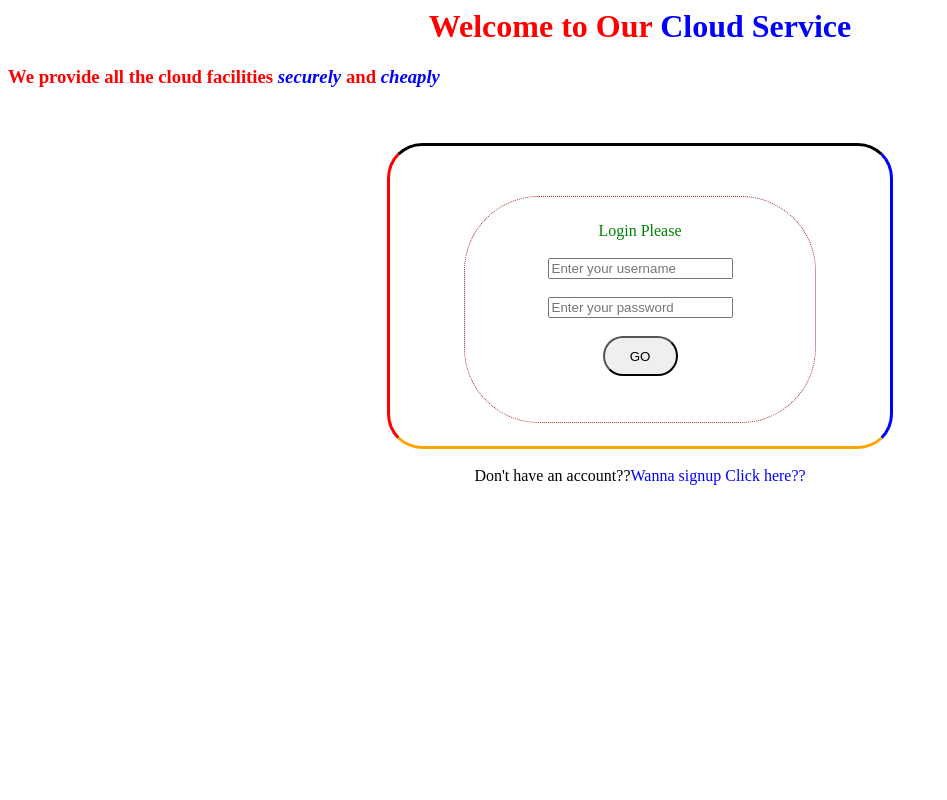
After one commit to lalrishav/cloudService, a PHP site: page /html/users/redhat/r/index.php in a window 1280 px wide. The commit adds this page. Shown: the whole page, without its empty margins (0-947 px from the left). Run offline with PHP 8.4, Linux system fonts and the light colour scheme; some libraries are stand-ins or nearby versions.

Commit message:
changed permission problem

```diff
--- a/html/php/login.php
+++ b/html/php/login.php
@@ -7,6 +7,7 @@ $user = $_POST['user'];
 $password = $_POST['password'];
 
 if($password=="redhat"){
+	exec("sudo mkdir /var/www/html/users/$user");
 	session_start();
 	$_SESSION['user']=$user;
 	//echo exec("sudo useradd $user");
--- /dev/null
+++ b/html/users/lalrishav/aws/03-06-2017-23-27-42-abc.txt
@@ -0,0 +1 @@
+apr1$4QX4Se20$hNn8FxbTtC/K4KDbk53l50
--- /dev/null
+++ b/html/users/redhat/r/index.php
@@ -0,0 +1,112 @@
+<?php
+session_start();
+if(isset($_SESSION['user'])){
+		header("Location:/services.php");
+}
+
+
+
+?>
+
+
+<!DOCTYPE>
+<html>
+	<head>
+
+		<title>Hello world</title>
+		<script src="https://ajax.googleapis.com/ajax/libs/jquery/3.2.1/jquery.min.js"></script>
+
+		<style type="text/css">
+			#authentication{
+
+				width: 400px;
+				height: 200px;
+			 	border-style: solid;
+    			border-left:3px solid red;
+				border-right:3px solid blue;
+				border-bottom:3px solid orange;
+				border-top:3px solid black;
+    			border-style: solid;
+			    border-radius: 35px;
+			    padding: 50px;
+			    background-color: white;
+			}
+			#shell{
+				width: 300px;
+				height: 200px;
+				border-style: solid;
+				border: 1px brown;
+				border-style: dotted;
+				border-radius: 75px;
+				padding: 25px;
+				padding-bottom: 00px;
+				background-color: white;
+				color: green
+
+			}
+			#register{
+				width: 300px;
+				height: 200px;
+				border-style: solid;
+				border: 1px brown;
+				border-style: dotted;
+				border-radius: 75px;
+				padding: 25px;
+				padding-bottom: 50px;
+				background-color: white;
+				color: green
+
+			}
+			#submit{
+				width: 75px;
+				height: 40px;
+
+				border-radius: 60px
+			}
+		</style>
+		<script>
+		function hello(){
+		        $("#shell").slideUp();
+		        $("#register").slideDown();
+		        document.getElementById('authentication').style.height = "300px"
+		        document.getElementById('bottom').style.display = "none"
+		}
+		</script>
+		<script type="text/javascript">
+			var i = 5;
+			var x = setInterval(function(){
+				//i++;
+
+			},500)
+		</script>
+	</head>
+
+	<body>
+		<center><h1><span style="color:red">Welcome to Our </span><span style="color:blue">Cloud Service</span></h1></center>
+		<h3><span style="color:red">We provide all the cloud facilities</span><span style="color:blue"> <b><i>securely</i></b></span> <span style="color:red">and</span> <span style="color:blue"><b><i>cheaply</i></b></span></h3>
+		<br><br>
+		<center><div id="authentication">
+
+			<form id="shell" style="display:block" action="php/login.php" method="POST">
+				<center>Login Please</center>
+				<br>
+				<input type="text" placeholder="Enter your username" name="user">
+				<br><br>
+				<input type="text" placeholder="Enter your password" name="password"><br><br>
+				<input type="submit" id="submit" value="GO">
+			</form>
+
+			<form id="register" style="display:none" action="register.php" method="POST">
+				<center>Register Here</center>
+				<br>
+				<input type="text" placeholder="Enter your username" name="user">
+				<br><br>
+				<input type="text" placeholder="Enter your password" name="password"><br><br>
+				<input type="text" placeholder="Again Enter your password" name="repassword"><br><br>
+
+				<input type="submit" id="submit" value="GO" name="register">
+			</form>
+		</div></center><br>
+		<center id="bottom">Don't have an account??<span id="askRegister" onclick="hello()" style="color:blue">Wanna signup Click here??<span></center>
+	</body>
+</html>
```
Also changed, not shown: 3 other files.
